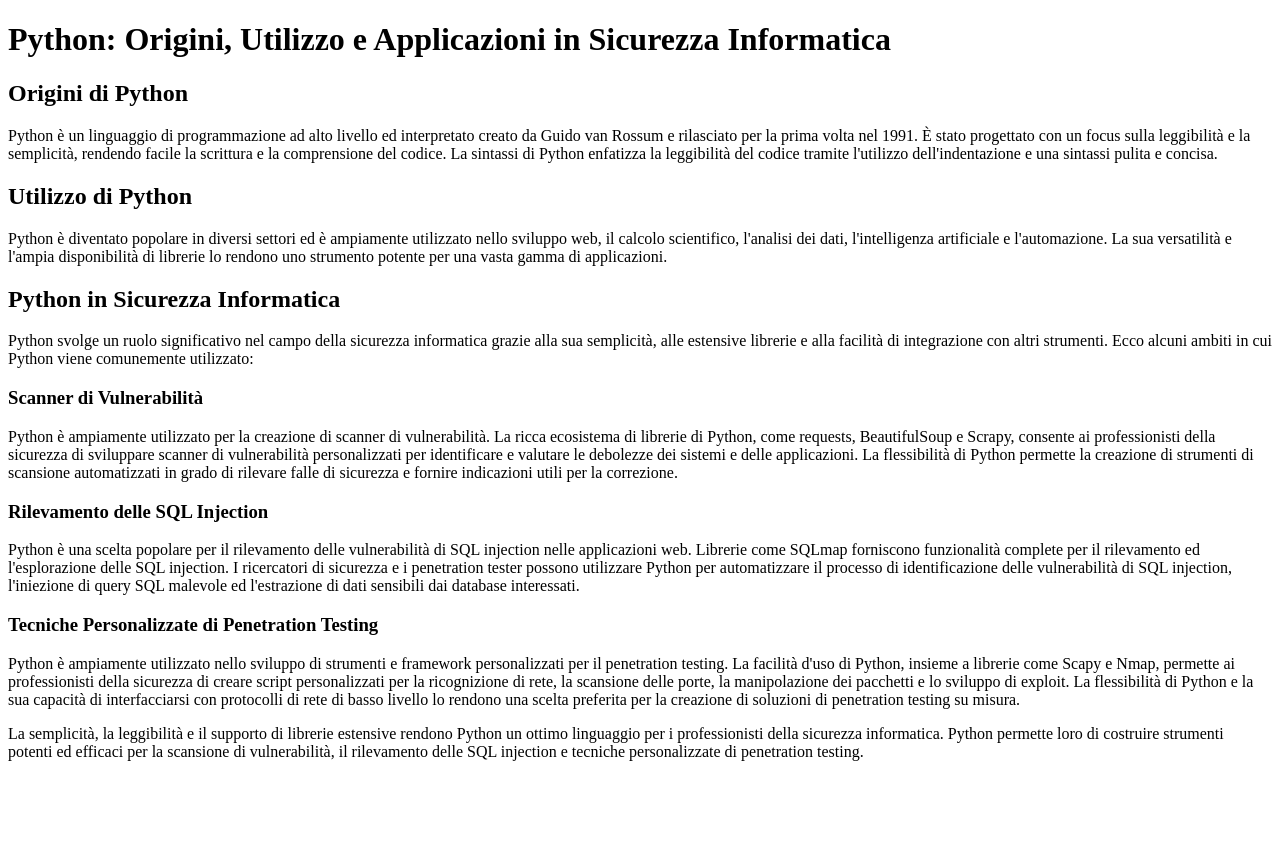
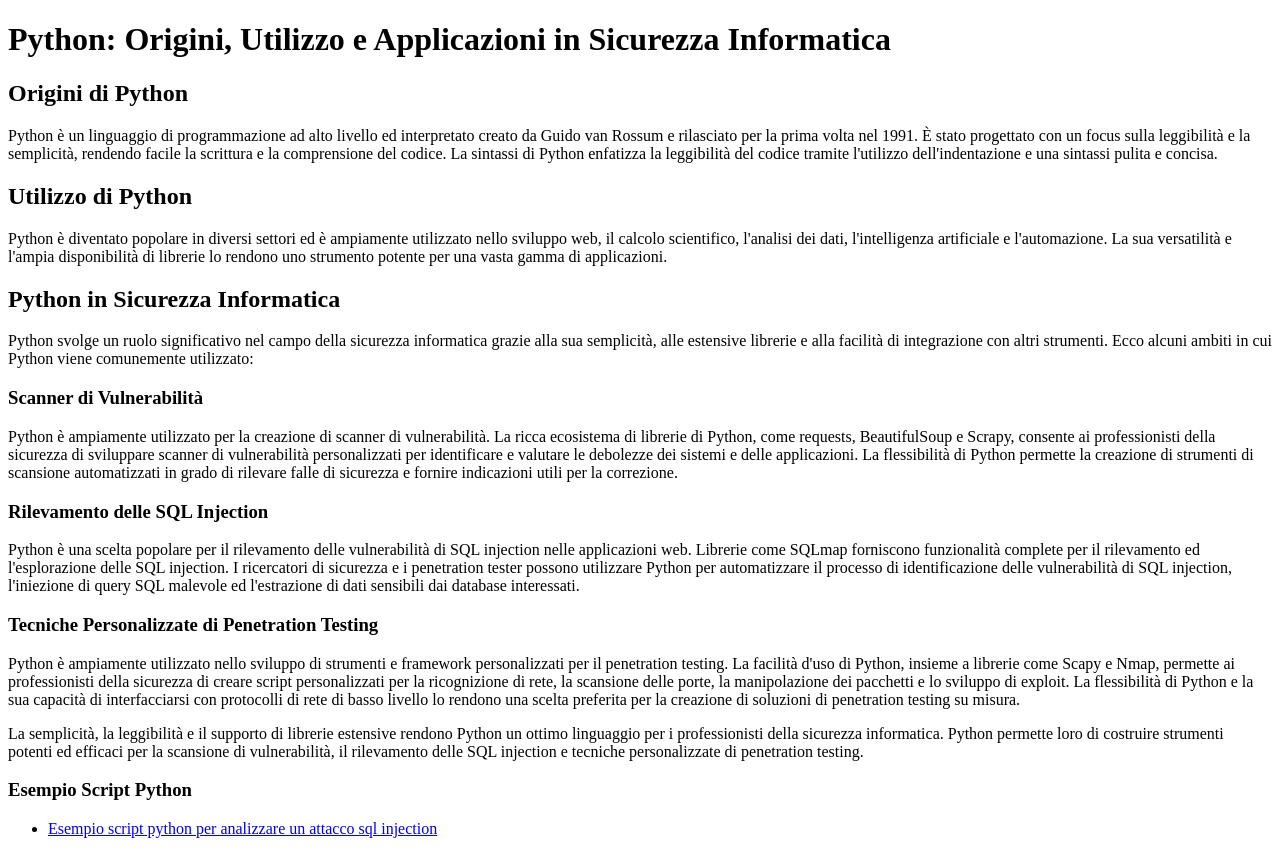
Before and after one commit to blacktulip99/portfoliocarlaspina, a plain HTML site: page pagina_python_it.html in a window 1280 px wide. Before the commit the page ends 800 px from the top, so only its background shows below. Drawn offline with Linux system fonts and the light colour scheme.

Commit message:
Update pagina_python_it.html

```diff
--- a/pagina_python_it.html
+++ b/pagina_python_it.html
@@ -18,5 +18,11 @@
   <h3>Tecniche Personalizzate di Penetration Testing</h3>
   <p>Python è ampiamente utilizzato nello sviluppo di strumenti e framework personalizzati per il penetration testing. La facilità d'uso di Python, insieme a librerie come Scapy e Nmap, permette ai professionisti della sicurezza di creare script personalizzati per la ricognizione di rete, la scansione delle porte, la manipolazione dei pacchetti e lo sviluppo di exploit. La flessibilità di Python e la sua capacità di interfacciarsi con protocolli di rete di basso livello lo rendono una scelta preferita per la creazione di soluzioni di penetration testing su misura.</p>
   <p>La semplicità, la leggibilità e il supporto di librerie estensive rendono Python un ottimo linguaggio per i professionisti della sicurezza informatica. Python permette loro di costruire strumenti potenti ed efficaci per la scansione di vulnerabilità, il rilevamento delle SQL injection e tecniche personalizzate di penetration testing.</p>
+
+
+  <h3>Esempio Script Python</h3>
+  <ul>
+      <li><a href="examplepython1.html" target="_blank">Esempio script python per analizzare un attacco sql injection</li>
+    </ul>
 </body>
 </html>
```
